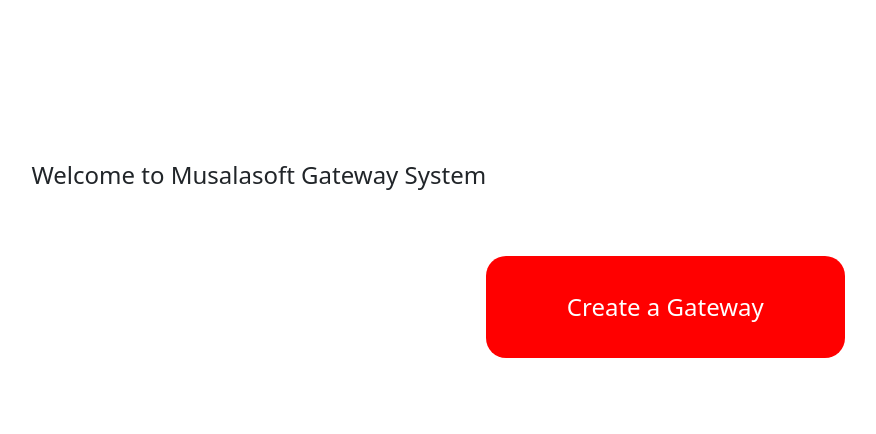
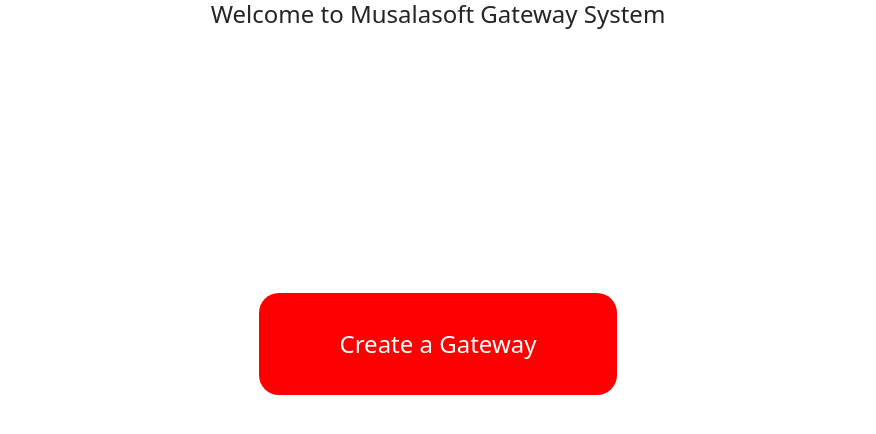
Before and after one commit to ecriph/musalasoft, a React (Create React App) app: page / in a window 1280 px wide. Shown: the top 434 px of the page, without its empty margins (202-1078 px from the left). Built offline with nearby package versions, Linux system fonts and the light colour scheme.

Commit message:
working on the header

```diff
--- a/src/Components/Home.js
+++ b/src/Components/Home.js
@@ -13,9 +13,12 @@
  <Container  className="btn-home"  >
   <Row >
     <Col sm={12}>
+
+    <h4 style={{display:'flex',
+      justifyContent:'center', alignItems:'center'}}>Welcome to Musalasoft Gateway System</h4>
+
       <div style={{display:'flex',
       justifyContent:'center', alignItems:'center'}}>
-              <h4>Welcome to Musalasoft Gateway System</h4>
 
     <Link to="/createg">
     <Button  className='btn-create' >
```
